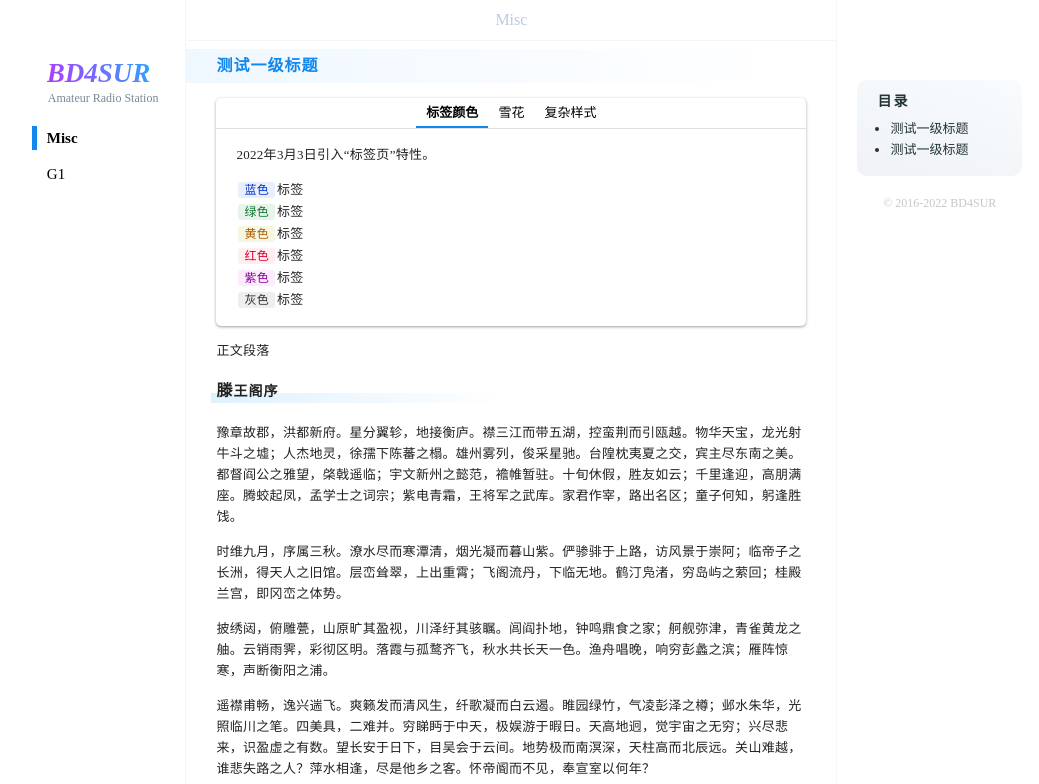
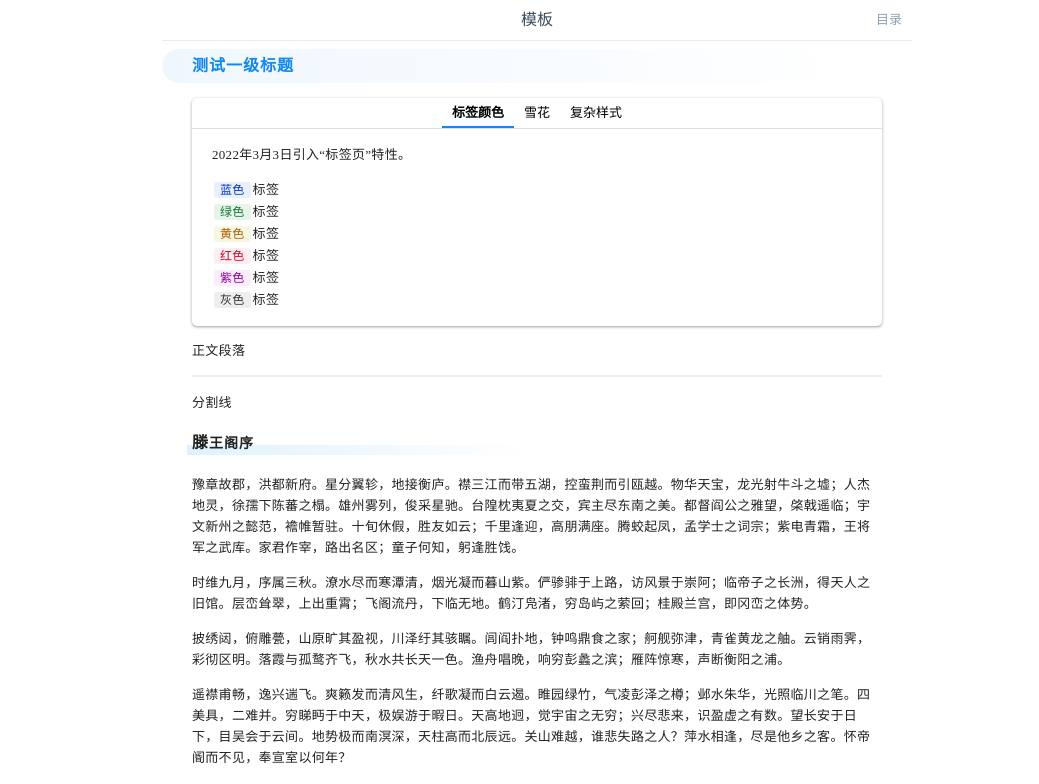
Before and after one commit to bd4sur/memo, a plain HTML site: page index.html in a window 1280 px wide. Shown: the top 784 px of the page, without its empty margins (103-1142 px from the left). Drawn offline with Linux system fonts and the light colour scheme.

Commit message:
2022-06-20

```diff
--- a/index.html
+++ b/index.html
@@ -1,9 +1,8 @@
 <!DOCTYPE html PUBLIC "-//W3C//DTD XHTML 1.0 Transitional//EN" "http://www.w3.org/TR/xhtml1/DTD/xhtml1-transitional.dtd"><html lang="zh-CN"><head><meta charset="utf-8"><meta name="viewport" content="width=device-width, initial-scale=1.0, maximum-scale=1.0, minimum-scale=1.0"><link rel="stylesheet" type="text/css" href="./viewer/markdown.css" charset="utf-8"/><title>BD4SUR Memo</title></head><body>
 
-<markdown id="Misc">
+<markdown id="模板">
 
 # 测试一级标题
-
 
 @@tab
 
@@ -40,6 +39,10 @@
 
 正文段落
 
+------
+
+分割线
+
 ## 滕王阁序
 
 豫章故郡，洪都新府。星分翼轸，地接衡庐。襟三江而带五湖，控蛮荆而引瓯越。物华天宝，龙光射牛斗之墟；人杰地灵，徐孺下陈蕃之榻。雄州雾列，俊采星驰。台隍枕夷夏之交，宾主尽东南之美。都督阎公之雅望，棨戟遥临；宇文新州之懿范，襜帷暂驻。十旬休假，胜友如云；千里逢迎，高朋满座。腾蛟起凤，孟学士之词宗；紫电青霜，王将军之武库。家君作宰，路出名区；童子何知，躬逢胜饯。
@@ -65,14 +68,6 @@
 
 正文段落
 
-# 测试一级标题
-
-正文段落
-
-</markdown>
-
-<markdown id="G1">
-
 # 散文
 
 ## 前赤壁赋
@@ -89,31 +84,20 @@
 
 客喜而笑，洗盏更酌。肴核既尽，杯盘狼籍，相与枕藉乎舟中，不知东方之既白。
 
+
+
+
 </markdown>
 
-<div class="FlexContainer">
-    <div class="LeftAside">
-        <div id="LeftTop"><!--Logo（在main.js中配置）--></div>
-        <div class="Nav" id="Nav"><!--标题内容（自动生成）--></div>
-    </div>
-    <div class="Main">
-        <div class="StickyTitle">Memo</div>
-        <div class="Article Mikumark"><!--正文内容--></div>
-    </div>
-    <div class="RightAside">
-        <div class="TableOfContents">
-            <div class="TocTitle">目录</div>
-            <div class="ContentsContainer" id="ContentsContainer"><span style="color:#c6cbcf;">自动生成</span><!--目录--></div>
-        </div>
-        <div class="Copyright">© 2016-2022 BD4SUR</div>
-    </div>
+<div class="Main">
+    <div class="StickyTitle"><div id="PageTitle"></div><div id="TocToggle">目录</div></div>
+    <div class="TableOfContents"><div class="TocTitle">目录</div><div class="ContentsContainer" id="ContentsContainer"><!--目录--></div></div>
+    <div class="Article Mikumark"><!--正文内容--></div>
 </div>
-
 <script> MathJax = { tex: { inlineMath: [["$", "$"]] } }; </script>
 <script id="MathJax-script" async src="./viewer/mathjax/tex-chtml-full.js"></script>
 <script src="./viewer/jquery.js"></script>
 <script src="./viewer/mdparser.js"></script>
 <script src="./viewer/main.js"></script>
-
 </body>
 </html>
--- a/viewer/main.js
+++ b/viewer/main.js
@@ -1,43 +1,9 @@
-/*
-const incomePerMonth = 99999;
-const incomePerSec = incomePerMonth / (20 * 8 * 3600);
-const interval = 10; //ms
-
-let h08 = new Date(); h08.setHours(8, 0, 0, 0);  h08 = h08.getTime();
-let h12 = new Date(); h12.setHours(12, 0, 0, 0); h12 = h12.getTime();
-let h14 = new Date(); h14.setHours(14, 0, 0, 0); h14 = h14.getTime();
-let h18 = new Date(); h18.setHours(18, 0, 0, 0); h18 = h18.getTime();
-
-let income = 0;
-
-setInterval(() => {
-    let now = new Date().getTime();
-    let diff = 0;
-    if(now < h08) { diff = 0; }
-    if(now >= h08 && now <= h12) { diff = now - h08; }
-    else if(now > h12 && now < h14) { diff = h12 - h08; }
-    else if(now >= h14 && now <= h18) { diff = (h12 - h08) + (now - h14); }
-    else if(now > h18) { diff = (h12 - h08) + (h18 - h14); }
-    diff = diff / interval;
-    income = (incomePerSec * interval / 1000) * diff;
-    $("#income").html(income.toFixed(2));
-}, interval);
-*/
-
 let MARKDOWN_TAGS = [];
 
 $("markdown").each((i, e) => {
     let tag = $(e).attr("id");
     MARKDOWN_TAGS.push(tag);
-    $("#Nav").append(`<div class="NavItem" data-tag="${tag}">${tag}</div>`);
 });
-
-$("#LeftTop").html(`
-<div style="display: flex; flex-direction: column; justify-content: flex-start; align-items: flex-start; margin: 0 0 20px 15px;">
-<div class="Logo">BD4SUR</div>
-<div class="Subtitle">Amateur Radio Station</div>
-</div>
-`);
 
 function goTop() {
     $("html, body").animate({ scrollTop: 0 }, "fast");
@@ -53,19 +19,12 @@ function showMarkdown(tag) {
 
     goTop();
 
-    $(".NavItem").removeClass("Selected");
-    $(`.NavItem[data-tag="${tag}"]`).addClass("Selected");
-
-    $(".StickyTitle").html(tag);
+    $("#PageTitle").html(tag);
 }
 
-$(".NavItem").each((i, e) => {
-    $(e).click(() => {
-        showMarkdown($(e).attr("data-tag"));
-    });
-})
+$("#PageTitle").click(() => { goTop(); });
 
-$(".StickyTitle").click(() => { goTop(); });
+$("#TocToggle").click(() => { $(".TableOfContents").slideToggle(100); });
 
 showMarkdown(MARKDOWN_TAGS[0]);
 goTop();
--- a/viewer/markdown.css
+++ b/viewer/markdown.css
@@ -5,123 +5,94 @@ body { margin: 0; padding: 0; }
 
 markdown { display: none; }
 
-.FlexContainer {
-    display: flex;
-    align-items: stretch;
-    flex-direction: row;
-    justify-content: center;
-    width: 100%;
+/* 全局变量 */
+@media(min-width:651px){
+    :root {
+        --HeaderHeight: 200px;
+        --MainBorderRadius: 20px;
+        --MainVerticalMargin: 20px;
+        --MainMaxWidth_PC: 800px;
+        --MainWidthPercent_PC: 65%;
+        --NavbarHeight: 40px;
+        --ArticleHorizontalPadding: 50px;
+        --ArticleBottomPadding: 30px;
+    }
+}
+@media(max-width:650px){
+    :root {
+        --HeaderHeight: 150px;
+        --MainBorderRadius: 0px;
+        --MainVerticalMargin: 0px;
+        --NavbarHeight: 40px;
+        --ArticleHorizontalPadding: 15px;
+        --ArticleBottomPadding: 30px;
+    }
 }
 
+.StickyTitle {
+    color: #3a4b5c;
+    position: sticky;
+    top: 0;
+    height: 40px;
+    text-align: center;
+    line-height: 40px;
+    background-color: #fff;
+    border-bottom: 1px solid #e7ecf1;
+    z-index: 99999;
+}
+
+.TableOfContents {
+    display: none;
+    position: sticky;
+    top: 41px;
+    padding: 15px 20px;
+    border-radius: 0 0 10px 10px;
+    border: 1px solid #e7ecf1;
+    border-top: none;
+    background-color: #fff;
+    z-index: 99999;
+}
+.TocTitle { font-size: 14px; line-height: 1; font-weight: bold; color: #233; margin: 0 0 10px 0; letter-spacing: 2px;}
+.ContentsContainer { color: #233; font-size: 13px; line-height: 1.6; }
+.ContentsList { padding-left: 1em; margin: 0; }
+.ContentsListItem { padding-left: 1em; list-style-type: circle; /*display: none;*/ } /* 控制二级及以下的目录是否显示 */
+.ContentsItem { cursor: pointer; }
+.ContentsItem:hover { text-decoration: underline; }
+.ContentsItemActive { color: #18e; }
 
 @media(min-width:651px) { /* PC */
-    .LeftAside  {
-        position: sticky;
-        top: 60px;
-        margin-top: 60px;
-        height: 100%;
-        width: 12%;
-    }
-    .Logo {
-        font-family: 'Times New Roman', Times, serif;
-        font-size: 27px;
-        font-style: italic;
-        line-height: 1;
-        font-weight: bold;
-        text-align: center;
-        width: fit-content;
-        background: linear-gradient(60deg, rgb(184, 53, 255), #29a6ff);
-        color: transparent;
-        background-clip: text;
-        -webkit-background-clip: text;
-    }
-    .Subtitle {
-        color: #789;
-        font-family: 'Times New Roman', Times, serif;
-        font-size: 12px;
-        padding: 4px 0 0 1px;
-    }
-
-    .NavItem {
-        font-size: 15px;
-        line-height: 1.6;
-        padding-left: 15px;
-        margin: 12px 0;
-        cursor: pointer;
-    }
-    .NavItem:hover {
-        font-weight: bold;
-    }
-    .Selected {
-        padding-left: 10px;
-        border-left: 5px solid #18e;
-        font-weight: bold;
-    }
-
-
-
-
     .Main {
-        max-width: 650px;
-        width: 65%;
-        margin: 0;
-        border-left: 1px solid #f3f5f7;
-        border-right: 1px solid #f3f5f7;
-    }
-    .StickyTitle {
-        color: #bcd;
-        position: sticky;
-        top: 0;
-        height: 40px;
-        border-bottom: 1px solid #f3f5f7;
-        text-align: center;
-        line-height: 40px;
-        background-color: #fff;
-        z-index: 99999;
+        max-width: 750px;
+        width: 75%;
+        margin: 0 auto;
     }
     .Article {
         padding: 0 30px;
     }
-
-
-
-
-    .RightAside {
-        position: sticky;
-        top: 60px;
-        height: 100%;
-        width: 16%;
-    }
-    .TableOfContents {
-        margin: 20px;
-        padding: 15px 20px;
-        border-radius: 10px;
-        background: linear-gradient(20deg, #f0f2f5, #f8fcff);
-    }
-    .TocTitle { font-size: 14px; line-height: 1; font-weight: bold; color: #233; margin: 0 0 10px 0; letter-spacing: 2px;}
-    .ContentsContainer { color: #233; font-size: 13px; line-height: 1.6; }
-    .ContentsList { padding-left: 1em; margin: 0; }
-    .ContentsListItem { padding-left: 1em; list-style-type: circle; display: none; } /* 二级及以下的目录 */
-    .ContentsItem { cursor: pointer; }
-    .ContentsItem:hover { text-decoration: underline; }
-    .ContentsItemActive { color: #18e; }
-
-    .Copyright { font-size: 12px; text-align: center; color:#c4c8ca; }
-
-
 }
 @media(max-width:650px) { /* Mobile */
-    .LeftAside  { position: fixed; height: 100%; z-index: 99999;}
-    .RightAside { position: fixed; height: 100%; z-index: 99999;}
     .Main {
         width: 100%;
         margin: 0;
     }
+    .Article {
+        padding: 0 var(--ArticleHorizontalPadding);
+    }
 }
 
 
-
-
+#TocToggle {
+    display: inline-block;
+    font-size: 13px;
+    padding: 0 10px;
+    position: absolute;
+    right: 0; top: 0;
+    color: #8ca1b4;
+}
+#TocToggle:hover {
+    background-color: #f1f5f8;
+    cursor: pointer;
+}
 
 
 
@@ -206,7 +177,7 @@ markdown { display: none; }
         font-size: var(--p_font_size);
         line-height: var(--p_line_height);
         word-wrap: break-word;
-        letter-spacing: 0.3px;
+        /* letter-spacing: 0.3px; */
         /* overflow-x: auto; */
     }
 }
@@ -230,7 +201,8 @@ markdown { display: none; }
     /* 标题样式（可直接改动） */
     .Mikumark h1 {
         color: #18e;
-        background: linear-gradient(90deg, #eff8ff, #fff);
+        border-radius: 100px 0 0 100px;
+        background: linear-gradient(90deg, #1188ee11, #fff);
         left: -30px;
         position: relative;
         padding-left: 30px;
@@ -259,19 +231,21 @@ markdown { display: none; }
         text-rendering: optimizelegibility;
     }
     /* 标题样式（可直接改动） */
-    .Mikumark h1 {font-size:19px;line-height:40px;font-weight:bold;
+    .Mikumark h1 {font-size:16px;line-height:34px;font-weight:bold;
         color: #18e;
-        background: linear-gradient(90deg, #eff8ff, #fff);
-        left: calc(0px - var(--MikumarkHorizontalPadding));
+        background: linear-gradient(90deg, #1188ee11, #fff);
+        left: calc(0px - var(--ArticleHorizontalPadding));
         position: relative;
-        padding-left: var(--MikumarkHorizontalPadding);
+        padding-left: var(--ArticleHorizontalPadding);
     }
-    .Mikumark h2 {font-size:17px;line-height:36px;font-weight:bold;color:var(--p_color);}
-    .Mikumark h2::after {display: block; position: relative; content: ""; height: 2px; width: 100%; top: -5px; background: linear-gradient(90deg, #aaa, #fff); }
-    .Mikumark h3 {font-size:15px;line-height:30px;font-weight:bold;color:var(--p_color);}
-    .Mikumark h4 {font-size:14px;line-height:23px;font-weight:bold;color:var(--p_color);}
-    .Mikumark h5 {font-size:14px;line-height:23px;font-weight:bold;color:var(--p_color);}
-    .Mikumark h6 {font-size:14px;line-height:23px;font-weight:bold;color:var(--p_color);}
+    .Mikumark h2 {font-size:14px;line-height:32px;font-weight:bold;color:var(--p_color); margin-bottom: -10px;}
+    .Mikumark h2::after {display: block; position: relative; content: ""; height: 10px; width: 50%; left: -5px; top: -15px; background: linear-gradient(90deg, #e0f1fd, #fff); z-index: -1; }
+    .Mikumark h2:first-letter {font-size: 16px; vertical-align: baseline;}
+
+    .Mikumark h3 {font-size:13px;line-height:25px;font-weight:bold;color:var(--p_color);}
+    .Mikumark h4 {font-size:13px;line-height:23px;font-weight:bold;color:var(--p_color);}
+    .Mikumark h5 {font-size:13px;line-height:23px;font-weight:bold;color:var(--p_color);}
+    .Mikumark h6 {font-size:13px;line-height:23px;font-weight:bold;color:var(--p_color);}
 }
 
 /********** 表格样式 **********/
@@ -312,7 +286,7 @@ markdown { display: none; }
     /* 表头样式（可直接改动） */
     .Mikumark th {
         font-weight: bold;
-        background-color: #f5f5f5;
+        background-color: #f5f5f8;
     }
 }
 @media(max-width:650px) { /* Mobile */
@@ -346,7 +320,7 @@ markdown { display: none; }
     /* 表头样式（可直接改动） */
     .Mikumark th {
         font-weight: bold;
-        background-color: #f9f9f9;
+        background-color: #f5f5f8;
     }
 }
 
@@ -360,7 +334,7 @@ markdown { display: none; }
         line-height: calc(var(--p_line_height) - 2px);
         padding: 5px 10px 5px 14px;
         margin: var(--p_margin_bottom) 0;
-        border-left: 3px solid #def1ff;
+        border-left: 3px solid #18ea;
         border-radius: 5px;
         box-shadow: 0 1px 1px 0 rgba(64,64,64,0.08), 0 1px 3px 1px rgba(64,64,64,0.16);
     }
@@ -385,7 +359,7 @@ markdown { display: none; }
         line-height: calc(var(--p_line_height) - 2px);
         padding: 5px 10px 5px 14px;
         margin: var(--p_margin_bottom) 0;
-        border-left: 3px solid #99ddff;
+        border-left: 3px solid #18ea;
         border-radius: 5px;
         box-shadow: 0 1px 1px 0 rgba(64,64,64,0.08), 0 1px 3px 1px rgba(64,64,64,0.16);
     }
@@ -420,7 +394,7 @@ markdown { display: none; }
 }
 @media(max-width:650px) { /* Mobile */
     /* 超链接样式（部分可直接改动） */
-    .Mikumark a {color: #18d;text-decoration: none;}
+    .Mikumark a {color: #18e;text-decoration: none;}
     .Mikumark a:hover {color:#0066dd;text-decoration:underline;}
 }
 
--- a/viewer/mdparser.js
+++ b/viewer/mdparser.js
@@ -621,6 +621,7 @@ function RenderTOC(outline) {
     // 注册目录标题的点击跳转事件
     // 跳转到某个标题
     function TurnTo(titleID) {
+        $(".TableOfContents").toggle();
         let targetTop = window.pageYOffset + $(`#Title_${titleID}`)[0].getBoundingClientRect().top;
         $('html, body').animate({ scrollTop: targetTop-40 }, 200, 'easeOutExpo', () => {
             $(window).scroll(); // 保证触发目录刷新
```
